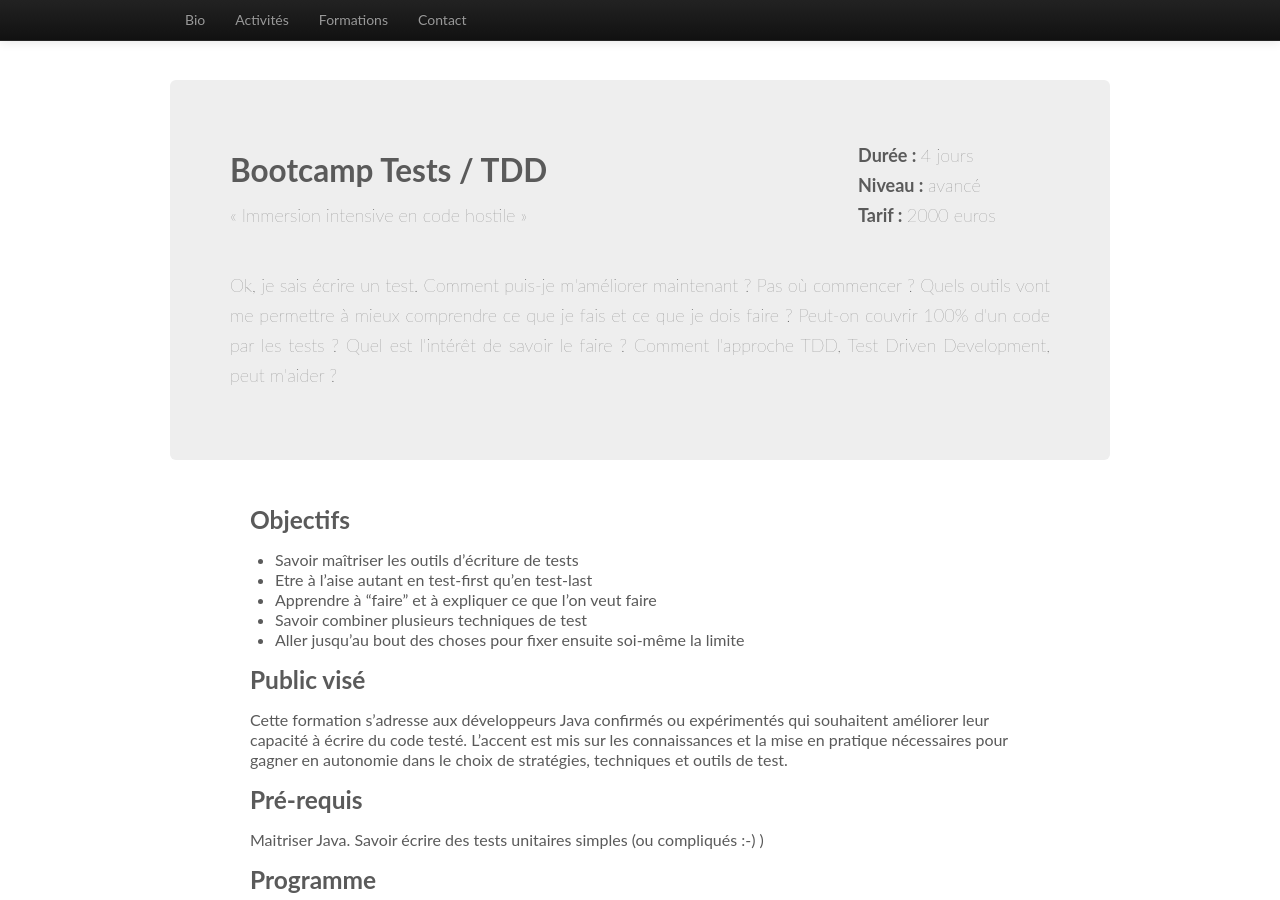
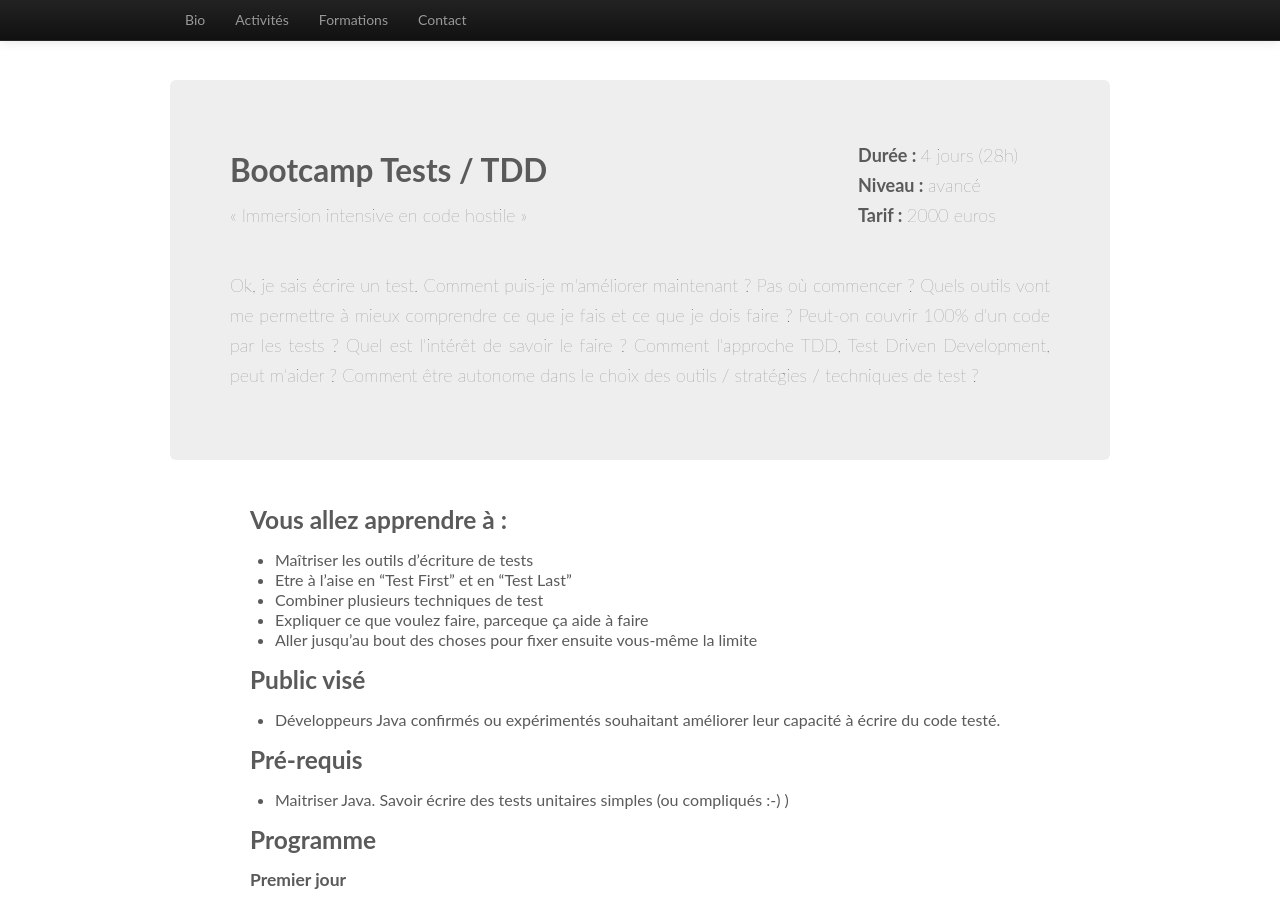
Before and after one commit to dgageot/retour1024, a Jekyll site: the page built from _posts/2013-04-06-tests-bootcamp.markdown, in a window 1280 px wide and 900 px high. Built offline with Jekyll 4.4.1, drawn with Linux system fonts in a browser that asks for light colours.

Commit message:
Amélioration du texte

```diff
--- a/_posts/2013-04-06-tests-bootcamp.markdown
+++ b/_posts/2013-04-06-tests-bootcamp.markdown
@@ -6,7 +6,7 @@ famille: tests
 name: Bootcamp Tests / TDD
 subtitle: Immersion intensive en code hostile
 code: tests-bootcamp
-duration: 4 jours
+duration: 4 jours (28h)
 tarif: 2000 euros
 level: avancé
 warning: Attention cette formation peut changer radicalement votre façon de coder !
@@ -14,26 +14,25 @@ summary: Ok, je sais écrire un test. Comment puis-je m'améliorer maintenant ?
          Quels outils vont me permettre à mieux comprendre ce que je fais et ce que je dois faire ?
          Peut-on couvrir 100% d'un code par les tests ? Quel est l'intérêt de savoir le faire ?
          Comment l'approche TDD, Test Driven Development, peut m'aider ?
+         Comment être autonome dans le choix des outils / stratégies / techniques de test ?
 ---
 
-### Objectifs
+### Vous allez apprendre à :
 
- + Savoir maîtriser les outils d'écriture de tests
- + Etre à l'aise autant en test-first qu'en test-last
- + Apprendre à "faire" et à expliquer ce que l'on veut faire
- + Savoir combiner plusieurs techniques de test
- + Aller jusqu'au bout des choses pour fixer ensuite soi-même la limite
+ + Maîtriser les outils d'écriture de tests
+ + Etre à l'aise en "Test First" et en "Test Last"
+ + Combiner plusieurs techniques de test
+ + Expliquer ce que voulez faire, parceque ça aide à faire
+ + Aller jusqu'au bout des choses pour fixer ensuite vous-même la limite
 
 ### Public visé
 
-Cette formation s’adresse aux développeurs Java confirmés ou expérimentés qui souhaitent
-améliorer leur capacité à écrire du code testé. L'accent est mis sur les connaissances
-et la mise en pratique nécessaires pour gagner en autonomie dans le choix de stratégies, techniques
- et outils de test.
+ + Développeurs Java confirmés ou expérimentés souhaitant améliorer leur capacité à écrire
+   du code testé.
 
 ### Pré-requis
 
-Maitriser Java. Savoir écrire des tests unitaires simples (ou compliqués :-) )
+ + Maitriser Java. Savoir écrire des tests unitaires simples (ou compliqués :-) )
 
 ### Programme
 
```
Also changed, not shown: _posts/2013-04-07-tests-az.markdown (+7 -7 lines).
